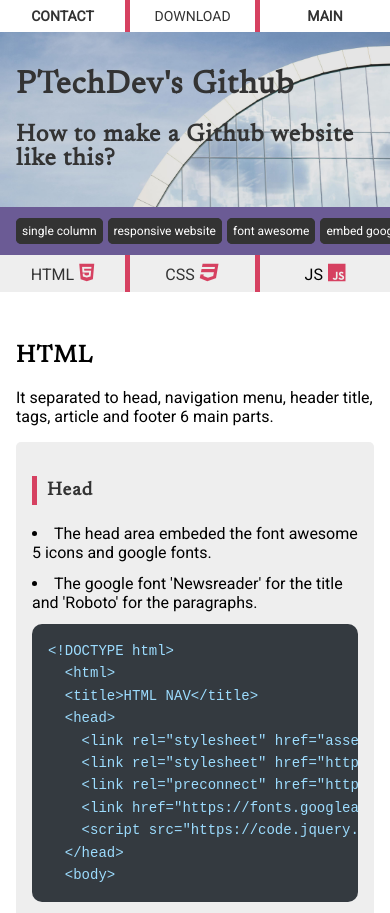
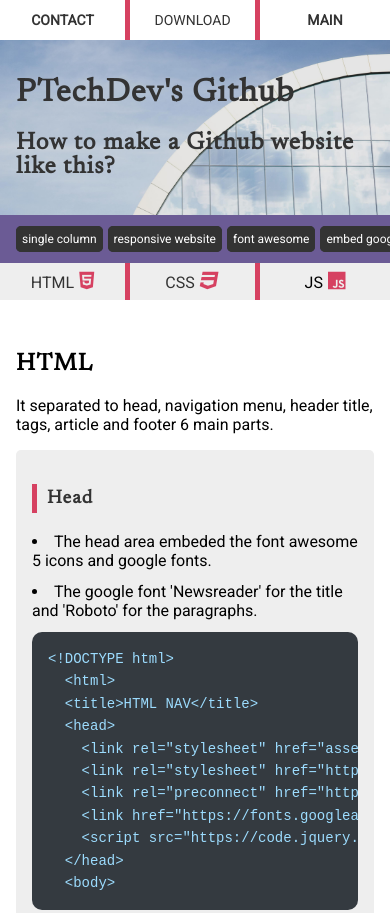
Before and after one commit to ptechcode/ptechcode.github.io, a plain HTML site: page index.html in a window 390 px wide. Shown: the top 913 px of the page. Drawn offline with nearby package versions, Linux system fonts and the light colour scheme.

Commit message:
Add files via upload

```diff
--- a/assets/stylecss.css
+++ b/assets/stylecss.css
@@ -18,7 +18,7 @@
 
 section li { margin-bottom:12px;}
 
-nav{ position:sticky; top:0;background-color:white;
+nav{ position:fixed; top:0;left:0;right:0;height:40px;background-color:white;
 
 }
 i {
@@ -57,6 +57,7 @@
   background-image: url(/assets/img/webpic28.png);
   background-size: cover;
   color: #333;
+  margin-top:40px;
 }
 
 .p-title span{
@@ -113,6 +114,7 @@
   text-transform: uppercase;
 }
 
+.p-innermenu { position:sticky; top:40px;}
 .p-innermenu li {
   width: 33.3333%;
   background-color: #eee;
@@ -145,7 +147,7 @@
 
 @media(max-width: 600px) {
   .p-topnav li a {
-       text-align:center; padding:8px;
+       text-align:center; padding:12px;
   }
   .p-topnav li {width:33.33%; }
 
```
